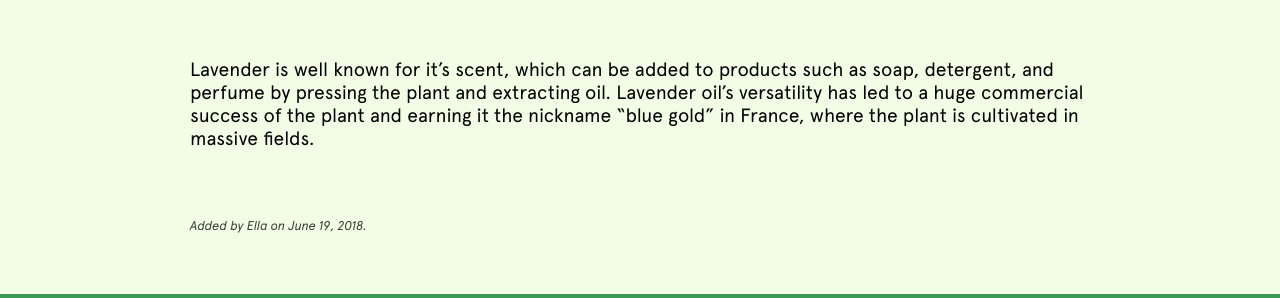
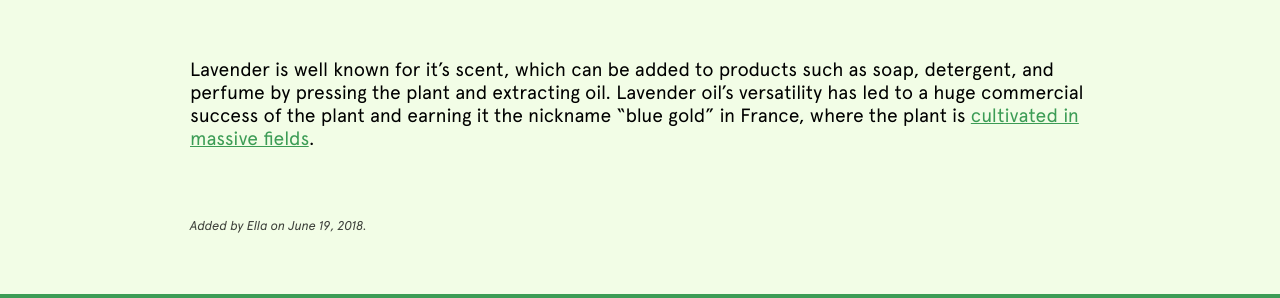
Before and after one commit to qjack001/Spotted, a Jekyll site: the page built from _posts/2018-6-19-Lavender.md, in a window 1280 px wide. Shown: the part 904-1202 px from the top of the page. Built offline with Jekyll 4.4.1, drawn with Linux system fonts in a browser that asks for light colours; part of the change alters nothing that is shown.

Commit message:
add hyperlink

```diff
--- a/_posts/2018-6-19-Lavender.md
+++ b/_posts/2018-6-19-Lavender.md
@@ -14,4 +14,4 @@ data:
   water: minimal
 ---
 
-Lavender is well known for it’s scent, which can be added to products such as soap, detergent, and perfume by pressing the plant and extracting oil. Lavender oil’s versatility has led to a huge commercial success of the plant and earning it the nickname “blue gold” in France, where the plant is cultivated in massive fields.
+Lavender is well known for it’s scent, which can be added to products such as soap, detergent, and perfume by pressing the plant and extracting oil. Lavender oil’s versatility has led to a huge commercial success of the plant and earning it the nickname “blue gold” in France, where the plant is [cultivated in massive fields](https://www.provenceguide.co.uk/explore/lavender-38-1.html).
```
